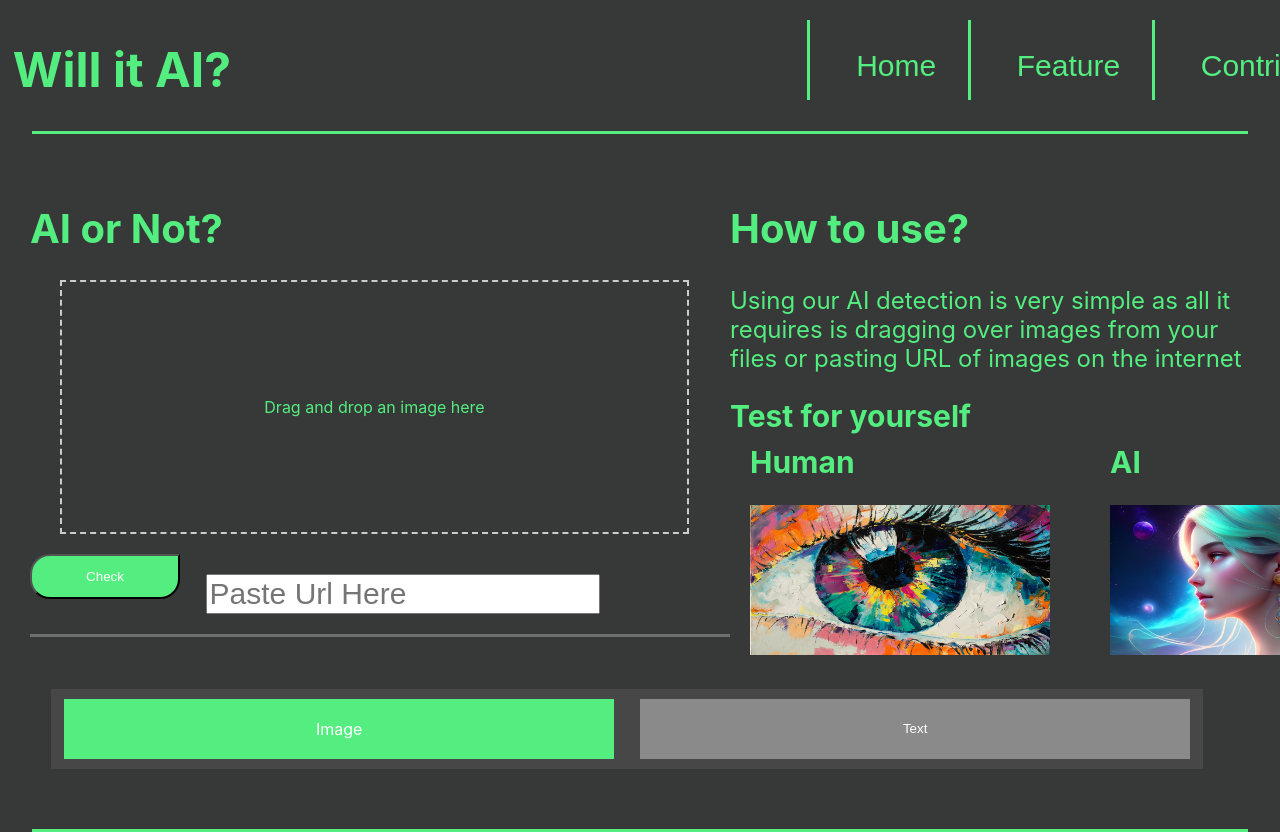
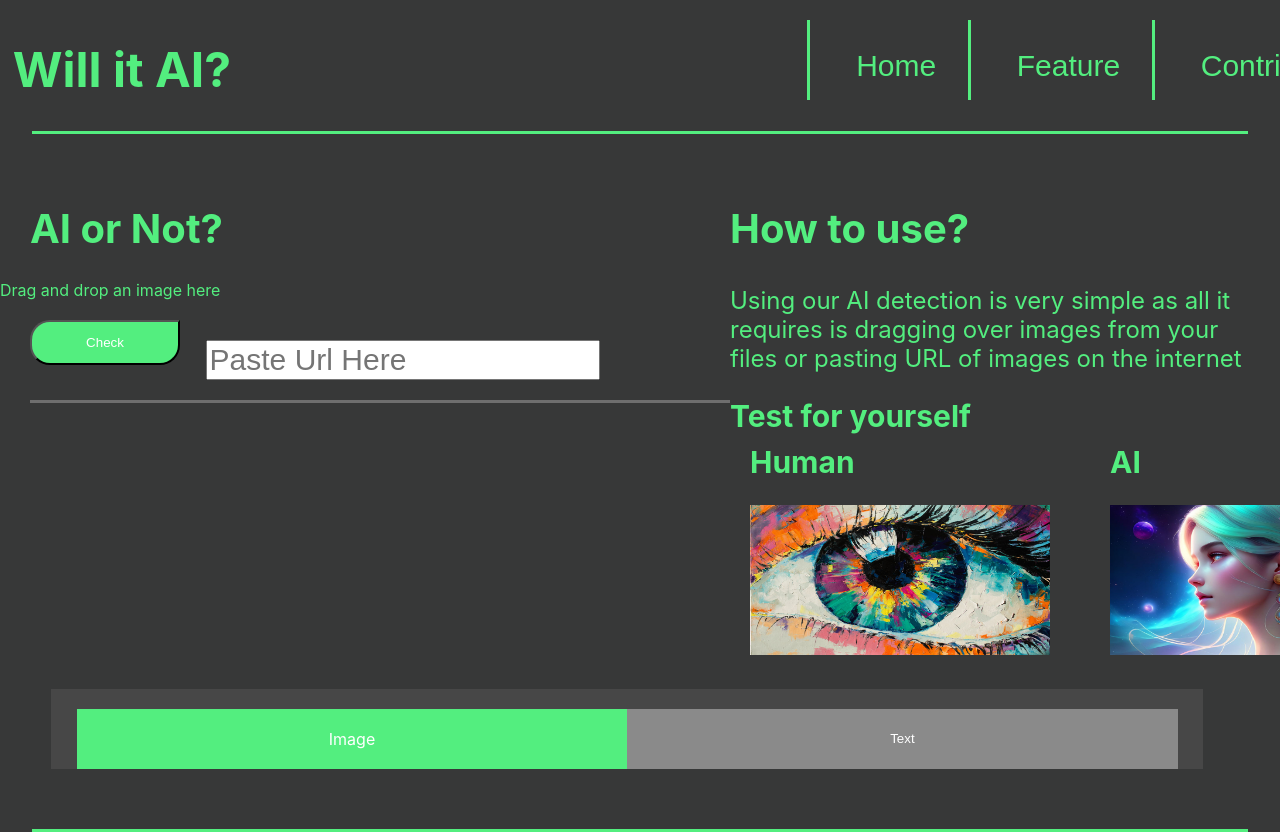
Before and after one commit to ClarenceYu12/Open_Source_Project, a React (Create React App) app in the folder react/react-typescript/: page /Features in a window 1280 px wide. Both pictures are taken after a click on the button "Home". Shown: the top 832 px of the page. Built offline with nearby package versions, Linux system fonts and the light colour scheme.

Commit message:
Made change according to linter

```diff
--- a/react/react-typescript/src/components/style.css
+++ b/react/react-typescript/src/components/style.css
@@ -83,12 +83,14 @@
   margin: 10px 20px;
 }
 
-.column1, .column2 {
+.column1,
+.column2 {
   width: 47%;
   margin-left: 100px;
 }
 
-.subcol1-1, .subcol1-2 {
+.subcol1-1,
+.subcol1-2 {
   margin-top: -40px;
   width: 25vw;
 }
@@ -107,7 +109,7 @@
   margin-left: 2.5vw;
 }
 
-.imageBox {
+.image-box {
   width: 625px;
   height: 250px;
   border: 2px dashed #ccc;
@@ -122,33 +124,33 @@
   height: 150px;
 }
 
-.textBoxWrapper {
+.text-box-wrapper {
   position: relative;
 }
 
-.textBox {
+.text-box {
   width: 625px;
   height: 250px;
   margin-left: 60px;
   padding: 5px;
-  border: 2px solid #cccccc;
+  border: 2px solid #ccc;
   border-radius: 5px;
   font-size: 16px;
   resize: none;
   overflow-y: auto;
 }
 
-.textBox::placeholder {
+.text-box::placeholder {
   text-align: center;
   line-height: 250px;
 }
 
-.UrlBar {
+.url-bar {
   width: 460px;
   height: 40px;
   border: 2px solid #b6b6b6;
   color: #b7b7b7;
-  background-color: #ffffff;
+  background-color: #fff;
   display: flex;
   justify-content: baseline;
   align-items: center;
@@ -162,7 +164,7 @@
   width: 150px;
   height: 45px;
   background-color: rgb(83, 238, 127);
-  color: #ffffff;
+  color: #fff;
   border-radius: 20px 0px 20px 20px;
   display: flex;
   justify-content: center;
@@ -172,12 +174,11 @@
 /* Choice Box */
 .detector-choice {
   margin-top: 20px;
-  margin: 1vw;
   width: 43vw;
   height: 60px;
-  border: #ffffff;
+  border: #fff;
   background-color: #8a8a8a;
-  color: #ffffff;
+  color: #fff;
   display: flex;
   justify-content: center;
   align-items: center;
@@ -185,12 +186,11 @@
 
 .detector-chosen {
   margin-top: 20px;
-  margin: 1vw;
   width: 43vw;
   height: 60px;
-  border: #ffffff;
+  border: #fff;
   background-color: #53ee7f;
-  color: #ffffff;
+  color: #fff;
   display: flex;
   justify-content: center;
   align-items: center;
@@ -201,7 +201,7 @@
   margin-left: 4vw;
   width: 90vw;
   height: 80px;
-  border: #ffffff;
+  border: #fff;
   background-color: rgb(71, 71, 71);
   display: flex;
   justify-content: center;
@@ -213,7 +213,6 @@
 .community-text {
   font-size: 30px;
   margin-left: 3vw;
-  margin-top: 0px;
   width: 35vw;
 }
 
@@ -221,18 +220,18 @@
   width: 50vw;
   height: 175px;
   background-color: #53ee7f;
-  color: #ffffff;
+  color: #fff;
   margin-left: 45vw;
   border-radius: 20px;
 }
 
 .community-title {
-  color: #ffffff;
+  color: #fff;
   margin-left: 20px;
 }
 
 .community-text2 {
-  color: #ffffff;
+  color: #fff;
   margin-left: 20px;
   margin-top: 10px;
   font-size: 20px;
@@ -241,7 +240,7 @@
 /* Feature */
 .feature-box {
   background-color: rgb(83, 238, 127);
-  color: #ffffff;
+  color: #fff;
   margin-top: 30px;
   margin-left: 2vw;
   width: 22vw;
@@ -250,12 +249,12 @@
 }
 
 .feature-title {
-  color: #ffffff;
+  color: #fff;
   margin-left: 20px;
 }
 
 .feature-text {
-  color: #ffffff;
+  color: #fff;
   margin-left: 20px;
   margin-right: 20px;
   margin-top: 10px;
--- a/react/react-typescript/src/index.css
+++ b/react/react-typescript/src/index.css
@@ -4,10 +4,10 @@ body {
     -apple-system,
     BlinkMacSystemFont,
     "Segoe UI",
-    "Roboto",
-    "Oxygen",
-    "Ubuntu",
-    "Cantarell",
+    Roboto,
+    Oxygen,
+    Ubuntu,
+    Cantarell,
     "Fira Sans2",
     "Droid Sans",
     "Helvetica Neue2",
```
